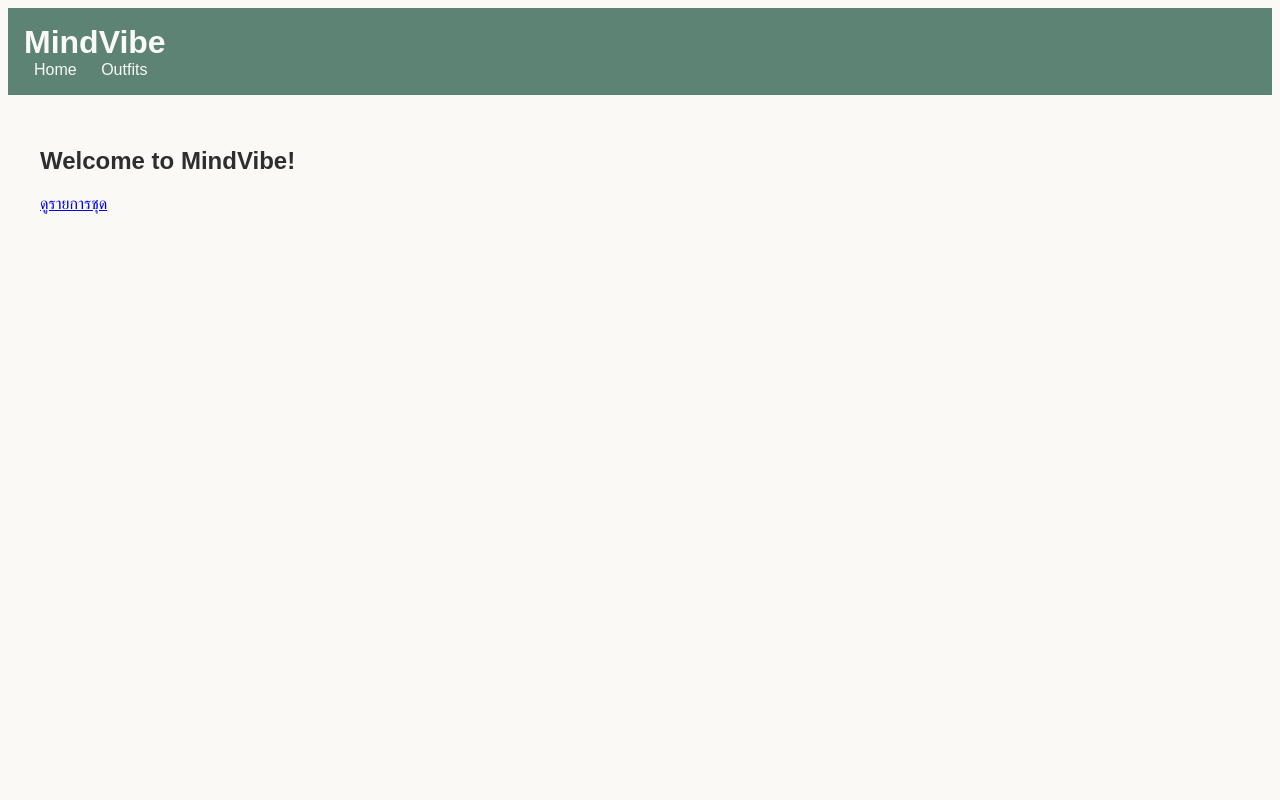
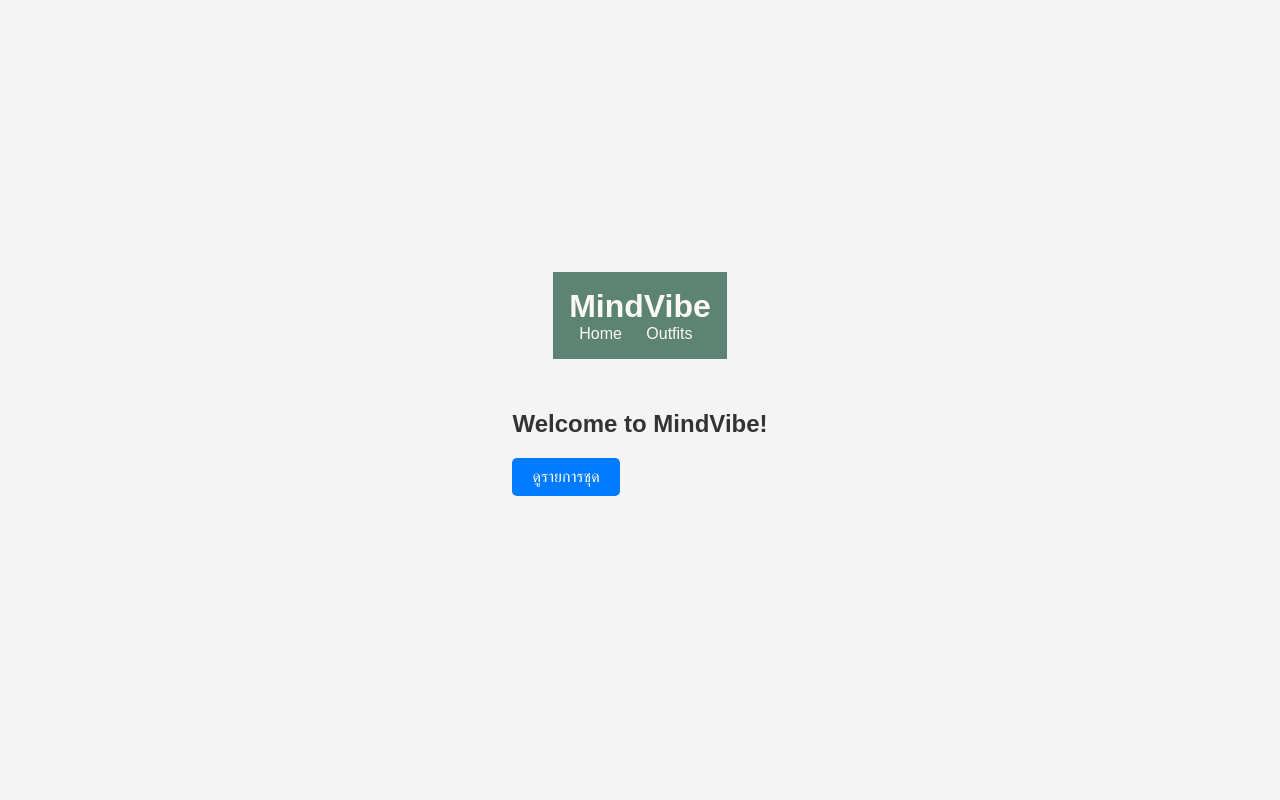
Before and after one commit to ppafay/dsi202_2025, a Django app: page / in a window 1280 px wide. Run offline with Django 5.2, Linux system fonts and the light colour scheme.

Commit message:
decorate home and list

```diff
--- /dev/null
+++ b/outfits/static/outfits/home.css
@@ -0,0 +1,30 @@
+body {
+    font-family: 'Arial', sans-serif;
+    background-color: #f4f4f4;
+    margin: 0;
+    padding: 0;
+    display: flex;
+    flex-direction: column;
+    align-items: center;
+    justify-content: center;
+    min-height: 100vh;
+}
+
+h2 {
+    color: #333;
+    margin-bottom: 20px;
+}
+
+.button {
+    display: inline-block;
+    padding: 10px 20px;
+    background-color: #007bff;
+    color: white;
+    text-decoration: none;
+    border-radius: 5px;
+    transition: background-color 0.3s ease;
+}
+
+.button:hover {
+    background-color: #0056b3;
+}
--- a/outfits/templates/outfits/home.html
+++ b/outfits/templates/outfits/home.html
@@ -1,5 +1,8 @@
 {% extends 'outfits/base.html' %}
+{% load static %}
+
 {% block content %}
+<link rel="stylesheet" href="{% static 'outfits/home.css' %}">
 <h2>Welcome to MindVibe!</h2>
 <a href="{% url 'outfit-list' %}" class="button">ดูรายการชุด</a>
 {% endblock %}
--- a/outfits/templates/outfits/list.html
+++ b/outfits/templates/outfits/list.html
@@ -1,5 +1,7 @@
 {% extends 'outfits/base.html' %}
+{% load static %}
 {% block content %}
+<link rel="stylesheet" href="{% static 'outfits/home.css' %}">
 <h2>Outfit List</h2>
 <form method="get" action="{% url 'outfit-search' %}">
   <input type="text" name="q" placeholder="ค้นหาชุด">
```
Also changed, not shown: outfits/static/outfits/list.css (added, +119 -0 lines).
